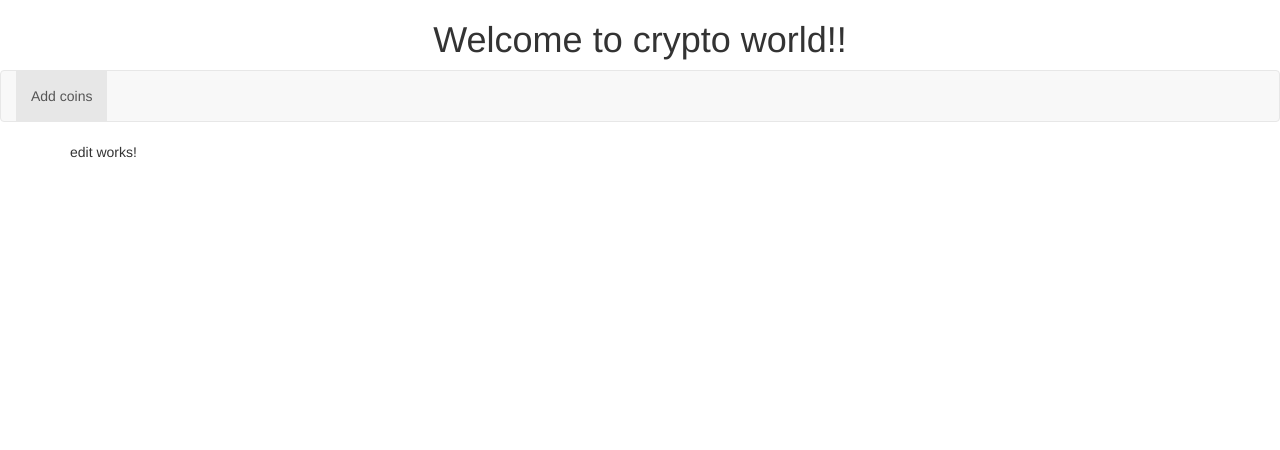
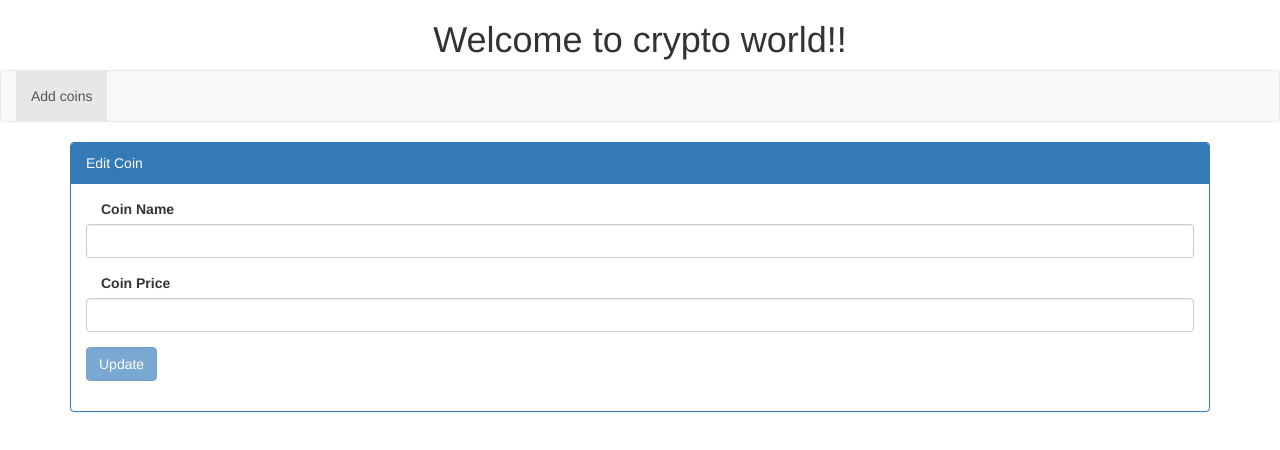
Before and after one commit to dev-assassin/Angular-5-CRUD-sample, an Angular app: page /edit/1 in a window 1280 px wide. Shown: the top 450 px of the page. Built offline with nearby package versions, Linux system fonts and the light colour scheme; no server answers.

Commit message:
update edit component

```diff
--- a/src/app/coin.service.ts
+++ b/src/app/coin.service.ts
@@ -35,4 +35,22 @@ export class CoinService {
       return res;
     });
   }
+
+  updateCoin(name, price, id) {
+    const uri = 'http://localhost:4000/coins/update/' + id;
+
+    const obj = {
+      name: name,
+      price: price
+    };
+    this.http.post(uri, obj).subscribe(res => console.log('Done'));
+  }
+
+  deleteCoin(id) {
+    const uri = 'http://locahost:4000/coins/delete/' + id;
+
+    return this.http.get(uri).map(res => {
+      return res;
+    });
+  }
 }
--- a/src/app/components/edit/edit.component.html
+++ b/src/app/components/edit/edit.component.html
@@ -1,3 +1,30 @@
-<p>
-  edit works!
-</p>
+<div class="panel panel-primary">
+  <div class="panel-heading">
+    {{ title }}
+  </div>
+  <div class="panel-body">
+    <form [formGroup]="angForm" novalidate>
+      <div class="form-group">
+        <label class="col-md-4">Coin Name</label>
+        <input type="text" class="form-control" formControlName="name" #name [(ngModel)] = "coin.name"/>
+      </div>
+      <div *ngIf="angForm.controls['name'].invalid && (angForm.controls['name'].dirty || angForm.controls['name'].touched)" class="alert alert-danger">
+        <div *ngIf="angForm.controls['name'].errors.required">
+          Name is required.
+        </div>
+      </div>
+      <div class="form-group">
+        <label class="col-md-4">Coin Price</label>
+        <input type="text" class="form-control" formControlName="price" #price [(ngModel)] = "coin.price" />
+      </div>
+      <div *ngIf="angForm.controls['price'].invalid && (angForm.controls['price'].dirty || angForm.controls['price'].touched)" class="alert alert-danger">
+        <div *ngIf="angForm.controls['price'].errors.required">
+          Price is required.
+        </div>
+      </div>
+      <div class="form-group">
+        <button (click)="updateCoin(name.value, price.value)" [disabled]="angForm.pristine || angForm.invalid" class="btn btn-primary">Update</button>
+      </div>
+    </form>
+  </div>
+</div>
--- a/src/app/components/edit/edit.component.ts
+++ b/src/app/components/edit/edit.component.ts
@@ -1,4 +1,7 @@
 import { Component, OnInit } from '@angular/core';
+import { ActivatedRoute, Router } from '@angular/router';
+import { CoinService } from './../../coin.service';
+import { FormGroup, FormBuilder, Validators } from '@angular/forms';
 
 @Component({
   selector: 'app-edit',
@@ -7,9 +10,39 @@ import { Component, OnInit } from '@angular/core';
 })
 export class EditComponent implements OnInit {
 
-  constructor() { }
+  coin: any;
+  angForm: FormGroup;
+  title = 'Edit Coin';
+  constructor(private route: ActivatedRoute, private router: Router, private service: CoinService, private fb: FormBuilder) {
+    this.createForm();
+  }
+
+  createForm() {
+    this.angForm = this.fb.group({
+      name: ['', Validators.required],
+      price: ['', Validators.required]
+    });
+  }
+
+  updateCoin(name, price) {
+    this.route.params.subscribe(params => {
+      this.service.updateCoin(name, price, params['id']);
+      this.router.navigate(['index']);
+    });
+  }
+
+  deleteCoin(id) {
+    this.service.deleteCoin(id).subscribe(res => {
+      console.log('Deleted');
+    });
+  }
 
   ngOnInit() {
+    this.route.params.subscribe(params => {
+      this.coin = this.service.editCoin(params['id']).subscribe(res => {
+        this.coin = res;
+      });
+    });
   }
 
 }
--- a/src/app/components/index/index.component.html
+++ b/src/app/components/index/index.component.html
@@ -12,7 +12,7 @@
       <td>{{coin.name}}</td>
       <td>{{coin.price}}</td>
       <td><a [routerLink]="['/edit', coin._id]" class="btn btn-primary">Edit</a></td>
-      <td><a routerLink="" class="btn btn-danger">Delete</a></td>
+      <td><button (click)="deleteCoin(coin._id)" class="btn btn-danger">Delete</button>
     </tr>
   </tbody>
 </table>
```
